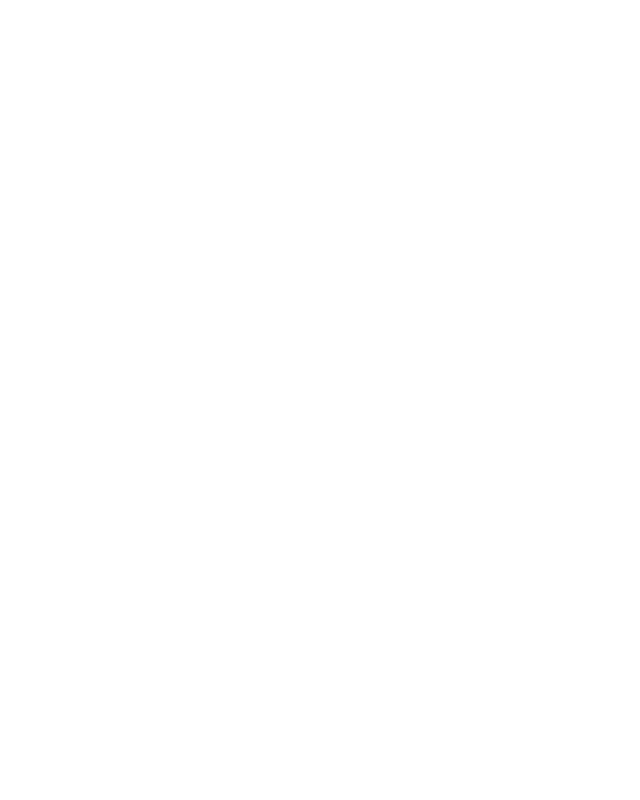
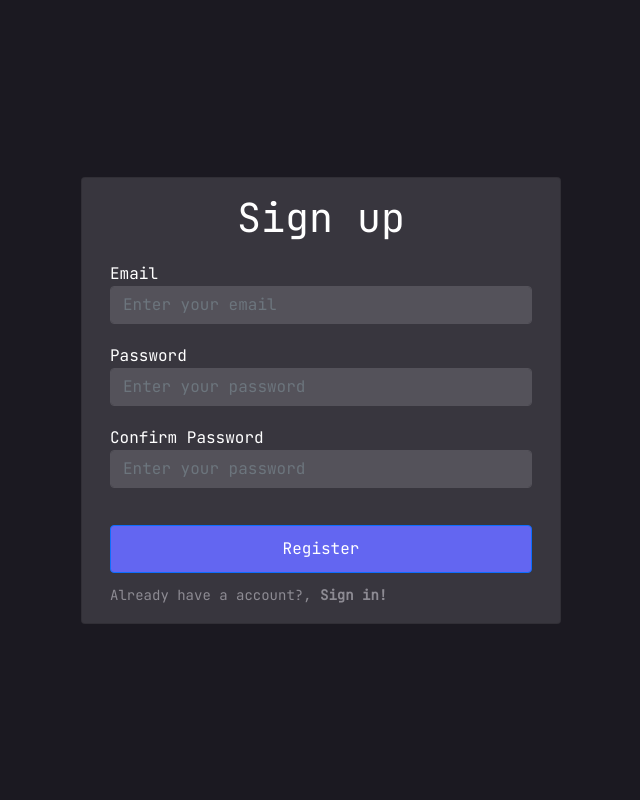
Before and after one commit to msvdaamen/school-flask-project-1.0, a Flask app: page /auth/register in a window 1280 px wide. Before the commit the part shown is empty. Shown: the whole page, without its empty margins (319-959 px from the left). Run offline with Flask 2, Linux system fonts and the light colour scheme.

Commit message:
Log in, Register 'meuk'

```diff
--- a/app.py
+++ b/app.py
@@ -3,10 +3,10 @@
 
 
 @app.route("/auth/login")
-def hello_world():
+def login():
     return render_template('auth/login.html')
 
 
 @app.route("/auth/register")
-def hello_world():
+def register():
     return render_template('auth/register.html')
--- a/static/style.css
+++ b/static/style.css
@@ -0,0 +1,123 @@
+:root {
+--blue-100: #E0E7FF;
+--blue-200: #C7D2FE;
+--blue-300: #A5B4FC;
+--blue-400: #818CF8;
+--blue-500: #6366F1;
+--blue-600: #4F46E5;
+--blue-700: #4338CA;
+--blue-800: #3730A3;
+--blue-900: #312E81;
+--green-100: #C6F6D5;
+--green-200: #9AE6B4;
+--green-300: #68D391;
+--green-400: #48BB78;
+--green-500: #38A169;
+--green-600: #2F855A;
+--green-700: #276749;
+--green-800: #22543D;
+--green-900: #1C4532;
+--red-100: #FED7D7;
+--red-200: #FEB2B2;
+--red-300: #FC8181;
+--red-400: #F56565;
+--red-500: #E53E3E;
+--red-600: #C53030;
+--red-700: #9B2C2C;
+--red-800: #822727;
+--red-900: #63171B;
+--gray-100: #c8c6ce;
+--gray-200: #b4b2ba;
+--gray-300: #a09ea6;
+--gray-400: #8d8b93;
+--gray-500: #54525a;
+--gray-600: #38363e;
+--gray-700: #24222a;
+--gray-800: #1b1921;
+--gray-900: #15131b;
+
+--bs-text-muted: red;
+}
+
+* {
+	font-family: 'JetBrains Mono';
+}
+
+
+.background {
+  min-height: 100vh;
+  background-color: var(--gray-800);
+}
+
+.flex-center {
+  display: flex;
+  align-items: center;
+  justify-content: center;
+}
+
+.card {
+	background-color: var(--gray-600) !important;
+	color: #fff;
+	width: 30em;
+}
+
+.btn-primary {
+	background-color: var(--blue-500) !important;
+}
+
+.btn-primary.hover {
+	background-color: var(--blue-400) !important;
+}
+
+.mt-20 {
+  margin-top: 20px;
+}
+
+.mt-10 {
+	margin-top: 10px;
+}
+
+.btn {
+	height: 3rem !important;
+	padding: 0 24px !important;
+	width: 140px !important;
+}
+
+hr {
+	background-color: var(--gray-600);
+	border-top-width: 1px;
+}
+
+.w-full {
+	width: 100% !important;
+}
+
+.text-muted {
+  color: var(--gray-400) !important;
+	font-size: 0.875rem !important
+}
+
+a {
+	text-decoration: none !important;
+}
+
+a:hover {
+	text-decoration: underline !important;
+}
+
+.rounded-full {
+    border-radius: 1rem !important;
+}
+
+input {
+	background-color: var(--gray-500) !important;
+	border-color: var(--gray-500) !important;
+}
+
+input[type=text] {
+	color: #fff !important;
+}
+
+input::placeholder {
+	color:  var(--gray-500);
+}
--- a/templates/auth/login.html
+++ b/templates/auth/login.html
@@ -1,10 +1,30 @@
-<!DOCTYPE html>
-<html lang="en">
-<head>
-    <meta charset="UTF-8">
-    <title>Login</title>
-</head>
-<body>
+{% extends 'login-register.base.html' %}
 
-</body>
-</html>
+{% block content %}
+<div class="flex-center vh-100">
+  <div class="card">
+    <div class="card-body">
+      <div class="container">
+        <h1 class="card-title text-center">Sing in</h1>
+        <form class="mt-20">
+          <div class="form-group">
+            <label for="email">Email</label>
+            <input type="text" class="form-control" id="email" placeholder="Enter your email">
+          </div>
+          <div class="form-group mt-20">
+            <label for="password">Password</label>
+            <input type="password" class="form-control" id="password" placeholder="Enter your password">
+          </div>
+          <hr class="mt-20">
+          <button type="submit" class="btn btn-primary w-full">
+            Login
+          </button>
+          <div class="mt-10">
+            <a href="{{ url_for('register') }}" class="text-muted">No account?, <b>Sign up!</b></a>
+          </div>
+        </form>
+        </div>
+    </div>
+  </div>
+</div>
+{% endblock %}
--- a/templates/auth/register.html
+++ b/templates/auth/register.html
@@ -1,10 +1,34 @@
-<!DOCTYPE html>
-<html lang="en">
-<head>
-    <meta charset="UTF-8">
-    <title>Title</title>
-</head>
-<body>
+{% extends 'login-register.base.html' %}
 
-</body>
-</html>
+{% block content %}
+<div class="flex-center vh-100">
+  <div class="card">
+    <div class="card-body">
+      <div class="container">
+        <h1 class="card-title text-center">Sign up</h1>
+        <form class="mt-20">
+          <div class="form-group">
+            <label for="email">Email</label>
+            <input type="text" class="form-control" id="email" placeholder="Enter your email">
+          </div>
+          <div class="form-group mt-20">
+            <label for="password">Password</label>
+            <input type="password" class="form-control" id="password" placeholder="Enter your password">
+          </div>
+          <div class="form-group mt-20">
+            <label for="password-confirmation">Confirm Password</label>
+            <input type="password" class="form-control" id="password-confirmation" placeholder="Enter your password">
+          </div>
+          <hr class="mt-20">
+          <button type="submit" class="btn btn-primary w-full">
+            Register
+          </button>
+          <div class="mt-10">
+            <a href="{{ url_for('login') }}" class="text-muted">Already have a account?, <b>Sign in!<b/></a>
+          </div>
+        </form>
+        </div>
+    </div>
+  </div>
+</div>
+{% endblock %}
--- /dev/null
+++ b/templates/login-register.base.html
@@ -0,0 +1,8 @@
+<!doctype html>
+<title>{% block title %}{% endblock %} - Flaskr</title>
+<link href='https://fonts.googleapis.com/css?family=JetBrains Mono' rel='stylesheet'>
+<link rel="stylesheet" href="https://cdn.jsdelivr.net/npm/bootstrap@5.1.3/dist/css/bootstrap.min.css" integrity="sha384-1BmE4kWBq78iYhFldvKuhfTAU6auU8tT94WrHftjDbrCEXSU1oBoqyl2QvZ6jIW3" crossorigin="anonymous">
+<link rel="stylesheet" href="{{ url_for('static', filename='style.css') }}">
+<section class="content background">
+  {% block content %}{% endblock %}
+</section>
```
Also changed, not shown: templates/auth/home.html (+2 -12 lines), templates/base.html (added, +14 -0 lines).
